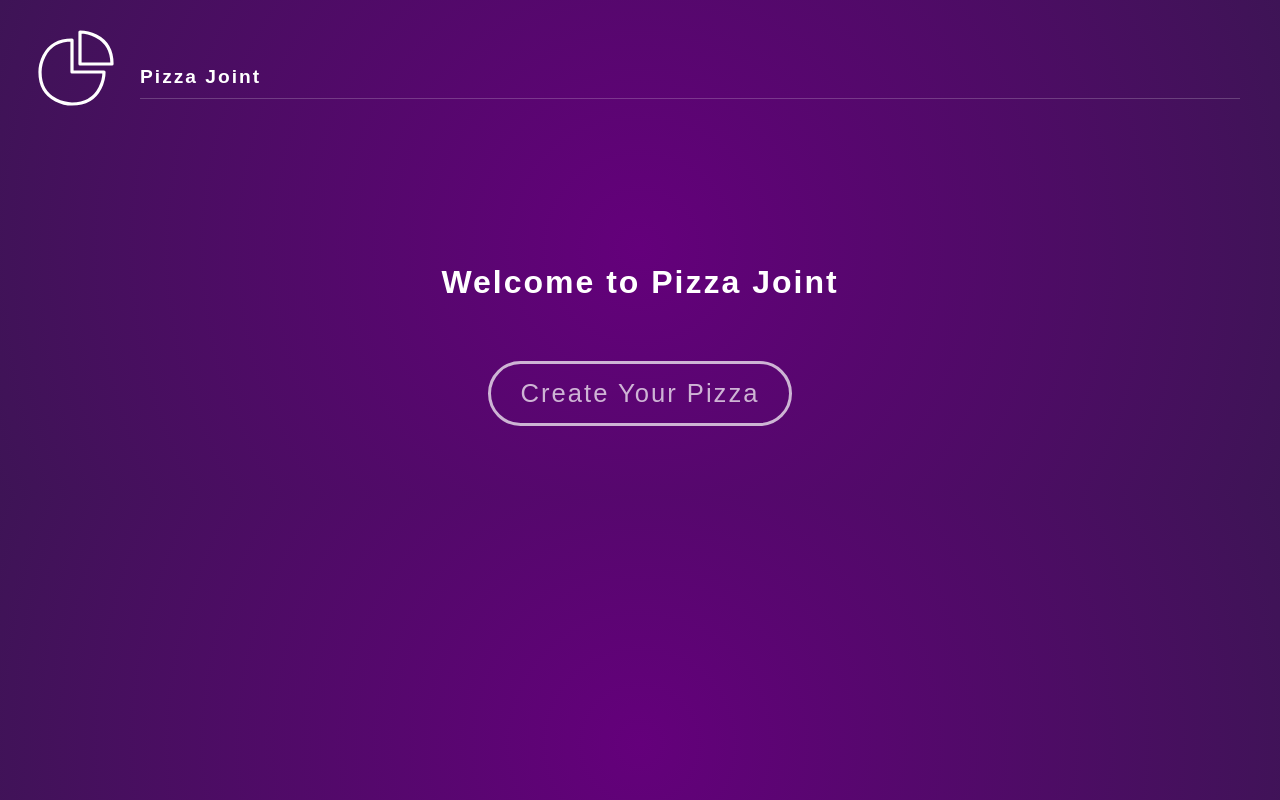
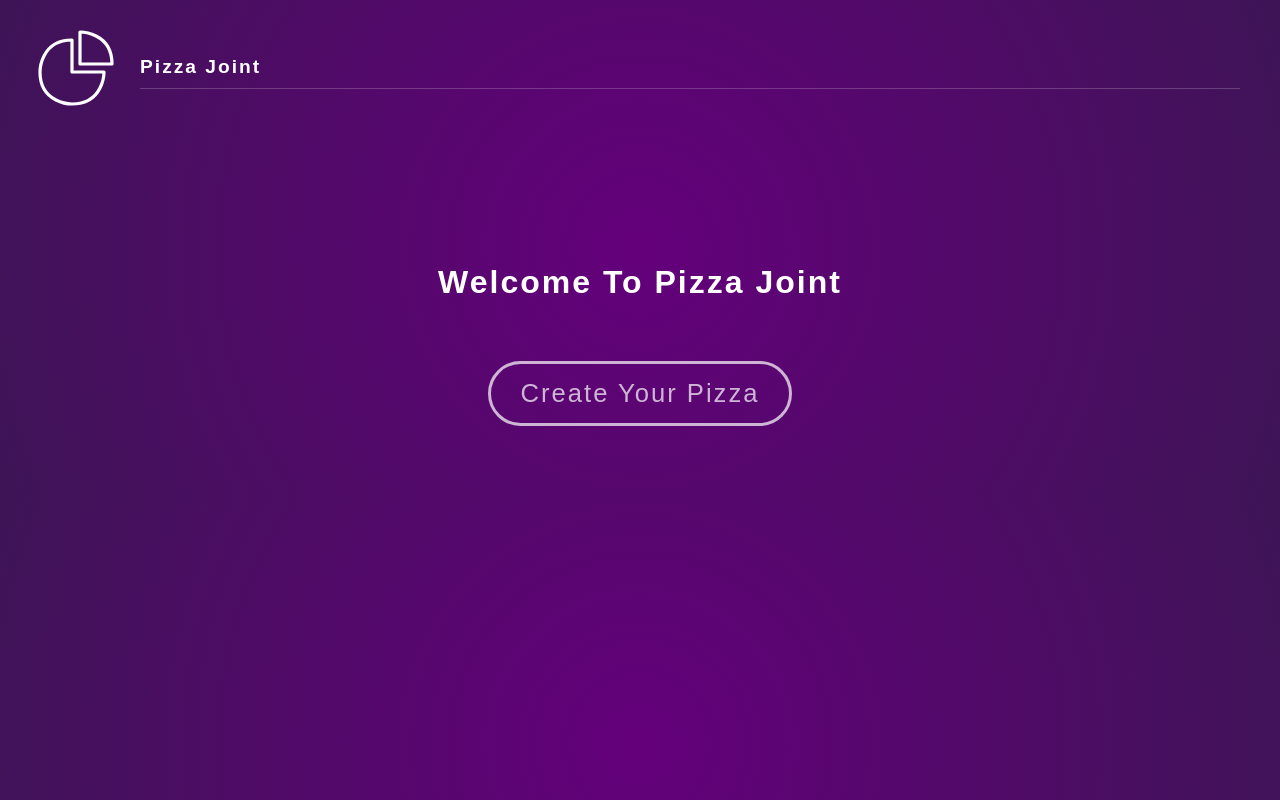
Before and after one commit to DebarunMitra/Explore-React-Framer-Motion, a React (Create React App) app in the folder basic-frame-motion/: page / in a window 1280 px wide. Built offline with nearby package versions, Linux system fonts and the light colour scheme; the HTML template or start-up script is replaced by a standard one.

Commit message:
motion added to header and home

```diff
--- a/basic-frame-motion/src/components/Header.jsx
+++ b/basic-frame-motion/src/components/Header.jsx
@@ -1,4 +1,5 @@
 import React from 'react';
+import { motion } from "framer-motion"
 
 const Header = () => {
   return (
@@ -15,9 +16,12 @@ const Header = () => {
           />
         </svg>
       </div>
-      <div className="title">
+      <motion.div className="title"
+        initial={{y: -250}}
+        animate={{y: -10}}
+      >
         <h1>Pizza Joint</h1>
-      </div>
+      </motion.div>
     </header>
   )
 }
--- a/basic-frame-motion/src/components/Home.jsx
+++ b/basic-frame-motion/src/components/Home.jsx
@@ -1,19 +1,27 @@
 import React from 'react';
 import { Link } from 'react-router-dom';
+import { motion } from "framer-motion"
 
 const Home = () => {
   console.log('home');
   return (
-    <div className="home container">
-      <h2>
-        Welcome to Pizza Joint
-      </h2>
+    <motion.div
+    initial={{
+      opacity:0
+    }}
+    animate={{
+      opacity: 1
+    }}
+    className="home container">
+      <motion.h2 animate={{}}>
+        Welcome To Pizza Joint
+      </motion.h2>
       <Link to="/base">
-        <button>
+        <motion.button animate={{}}>
           Create Your Pizza
-        </button>
+        </motion.button>
       </Link>
-    </div>
+    </motion.div>
   )
 }
 
```
Also changed, not shown: basic-frame-motion/src/App.jsx (+0 -19 lines).
